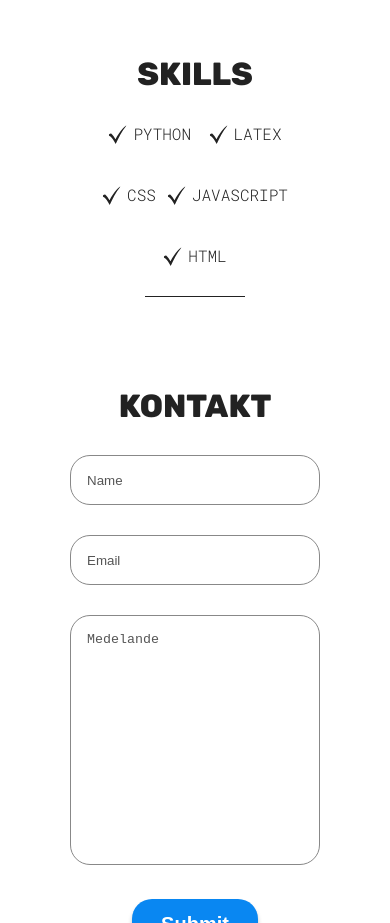
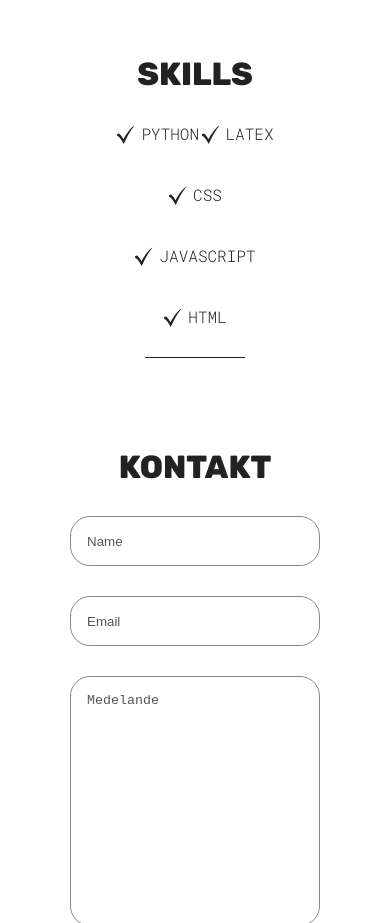
Before and after one commit to Acearid/portfolio-website, a React (Vite) app: page / in a window 390 px wide. Shown: the part 1940-2863 px from the top of the page. Built offline with nearby package versions, Linux system fonts and the light colour scheme.

Commit message:
Refactor CSS styles for improved layout and responsiveness

```diff
--- a/src/sections/Contact/ContactStyles.module.css
+++ b/src/sections/Contact/ContactStyles.module.css
@@ -68,6 +68,7 @@ input[type="submit"]:active {
   }
   form {
     gap: 40px;
+    align-self: center;
   }
 }
 @media (width >= 1400px) {
--- a/src/sections/Projects/ProjectsStyles.module.css
+++ b/src/sections/Projects/ProjectsStyles.module.css
@@ -33,6 +33,5 @@
         flex-direction: row;
         flex-wrap: wrap;
         justify-content: space-evenly;
-        padding: 0 30px;
     }
 }
--- a/src/sections/Skills/SkillsStyles.module.css
+++ b/src/sections/Skills/SkillsStyles.module.css
@@ -20,7 +20,7 @@
   align-self: center;
   flex-wrap: wrap;
   row-gap: 40px;
-  max-width: 26ch;
+  max-width: 20ch;
 }
 
 hr {
@@ -41,6 +41,7 @@ hr {
     }
   }
   hr {
-    width: 300px;
+    width:200px;
+    ;
   }
 }
```
